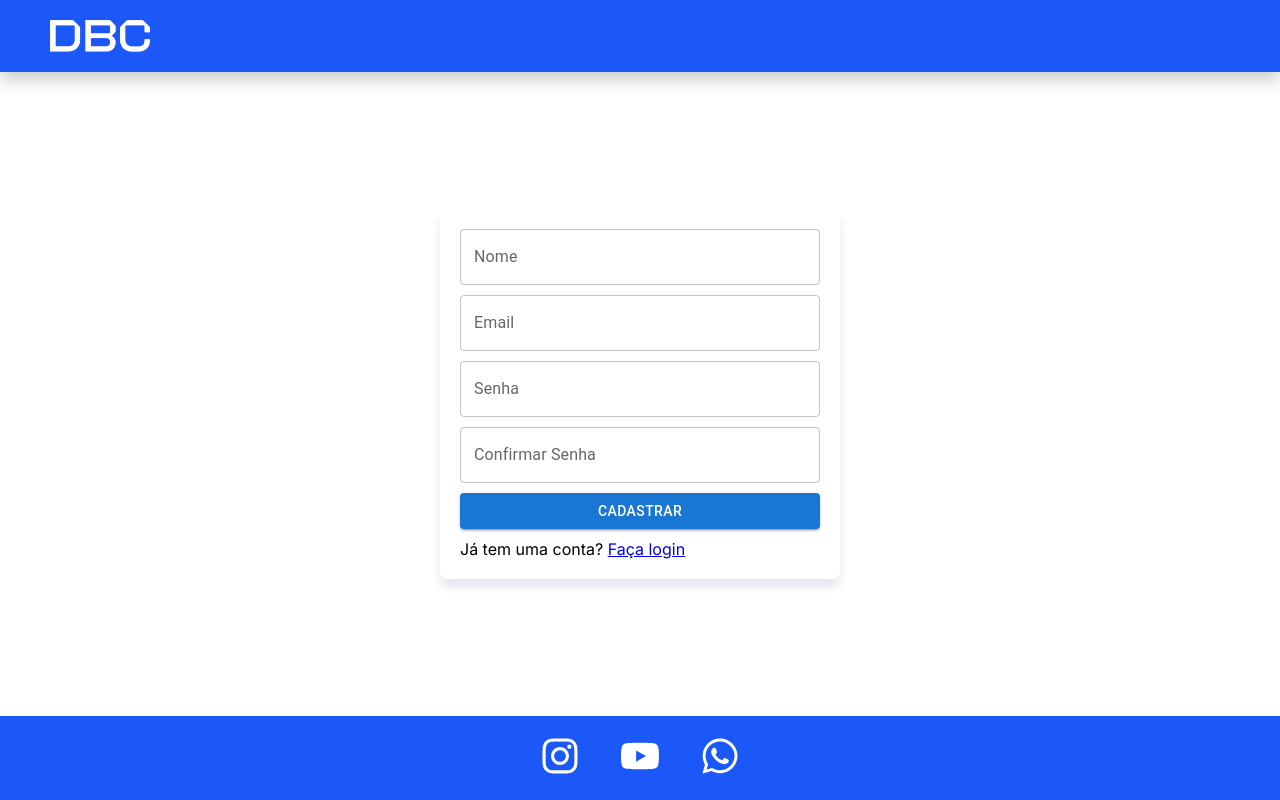
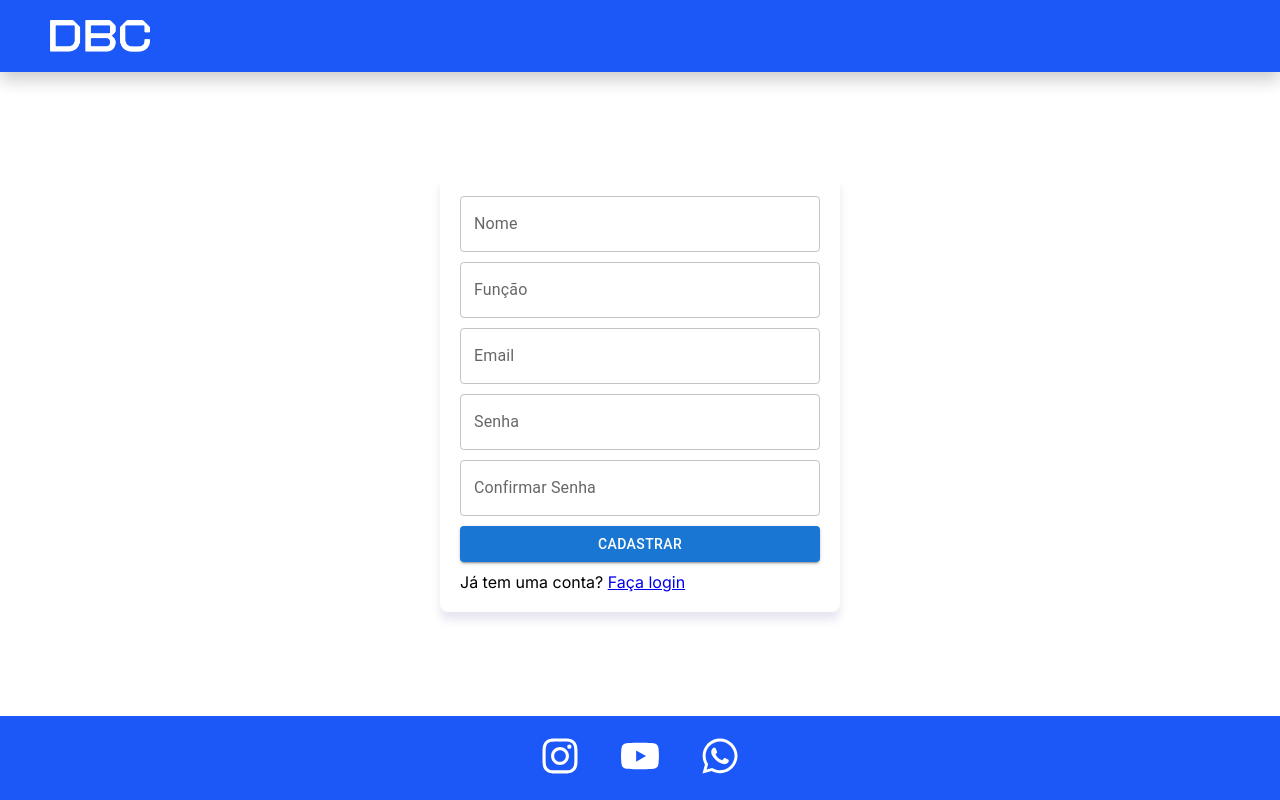
Before and after one commit to EduardaMSouza/painel-administrativo, a React (Create React App) app: page /cadastro in a window 1280 px wide. Built offline with nearby package versions, Linux system fonts and the light colour scheme.

Commit message:
adicionado a parte de role do usuario

```diff
--- a/src/components/Cadastro/Cadastro.tsx
+++ b/src/components/Cadastro/Cadastro.tsx
@@ -6,8 +6,6 @@ import { useNavigate, Link } from "react-router-dom";
 import { TextField, Button } from "@mui/material";
 import { useLoginContext } from "../../context/LoginContext";
 
-
-// Esquema de validação do Yup
 const schema = yup
   .object({
     name: yup.string().required("Nome é obrigatório"),
@@ -20,6 +18,7 @@ const schema = yup
       .string()
       .oneOf([yup.ref("password")], "As senhas não coincidem")
       .required("Confirmação de senha é obrigatória"),
+    role: yup.string().required("Função é obrigatória"), // Adicionando validação para role
   })
   .required();
 
@@ -28,10 +27,11 @@ interface FormInputs {
   email: string;
   password: string;
   confirmPassword: string;
+  role: string;
 }
 
 export default function Cadastro() {
-  const {login, setLogin} = useLoginContext()
+  const { login, setLogin } = useLoginContext();
 
   const {
     register,
@@ -60,7 +60,7 @@ export default function Cadastro() {
       }
 
       localStorage.setItem("@auth/token", responseData);
-      setLogin(true)
+      setLogin(true);
       navigate("/dashboard");
     } catch (error) {
       console.error(error);
@@ -79,6 +79,18 @@ export default function Cadastro() {
             {...register("name")}
             error={!!errors.name}
             helperText={errors.name ? errors.name.message : ""}
+          />
+        </div>
+
+        <div className={styles.formGroup}>
+          <TextField
+            id="role"
+            label="Função"
+            variant="outlined"
+            fullWidth
+            {...register("role")}
+            error={!!errors.role}
+            helperText={errors.role ? errors.role.message : ""}
           />
         </div>
 
@@ -117,7 +129,9 @@ export default function Cadastro() {
             fullWidth
             {...register("confirmPassword")}
             error={!!errors.confirmPassword}
-            helperText={errors.confirmPassword ? errors.confirmPassword.message : ""}
+            helperText={
+              errors.confirmPassword ? errors.confirmPassword.message : ""
+            }
           />
         </div>
 
```
